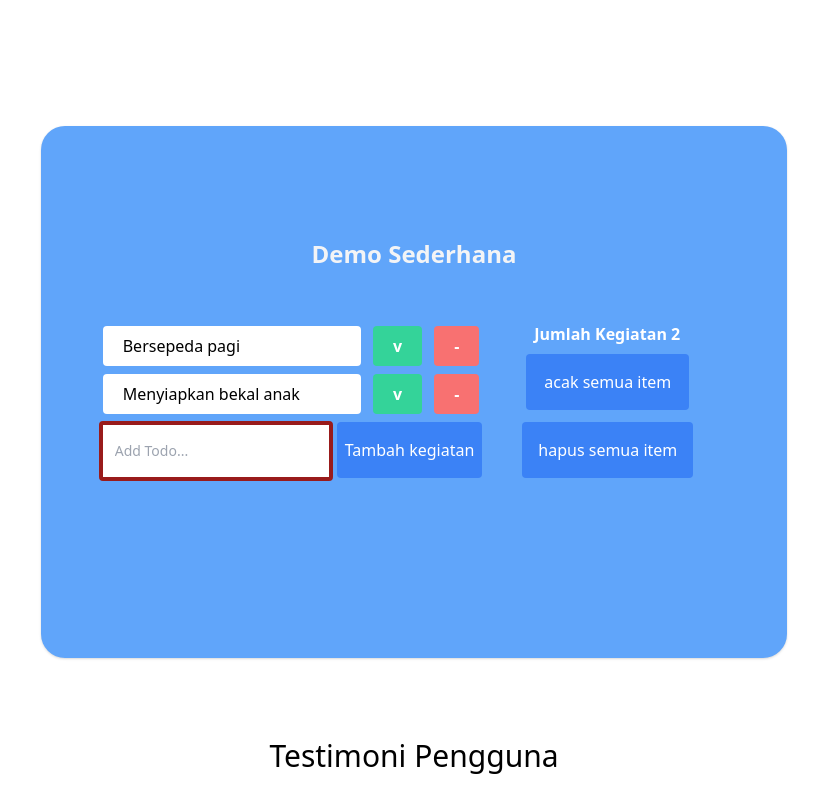
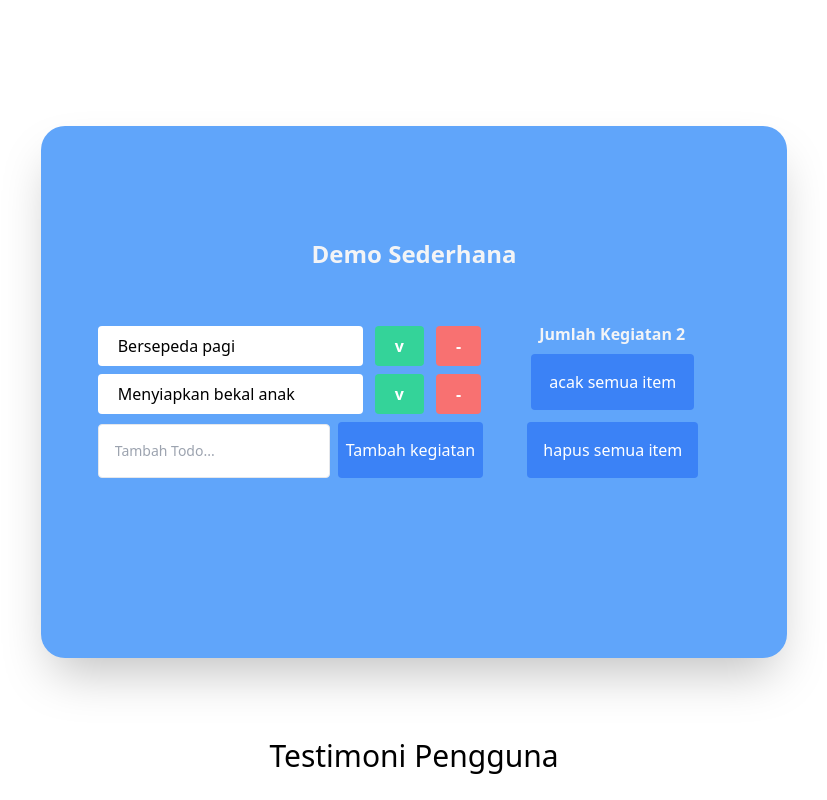
Before and after one commit to uyyoq/Dzikir-pagi-dan-petang, a Next.js app: page / in a window 1280 px wide. Shown: the part 2040-2840 px from the top of the page, without its empty margins (226-1053 px from the left). Built offline with nearby package versions, Linux system fonts and the light colour scheme.

Commit message:
change margin demo sederhana

```diff
--- a/Components/Demo Sederhana/demoSederhana.js
+++ b/Components/Demo Sederhana/demoSederhana.js
@@ -4,7 +4,7 @@ import { Element } from "react-scroll";
 const DemoSederhana = () => {
   return (
     <Element name="demoSederhana">
-      <div className="flex w-7/12 flex-col pt-20 bg-blue-400 h-full shadow rounded-3xl p-6 pb-44 mt-32  justify-center mx-auto">
+      <div className="flex w-7/12 flex-col pt-20 bg-blue-400 h-full shadow-2xl rounded-3xl p-6 pb-44 mt-32  justify-center mx-auto">
         <div className="flex flex-col justify-center m-8">
           <p className="text-2xl font-bold mb-5 text-gray-100 text-center">
             Demo Sederhana
--- a/Components/Demo Sederhana/todoApp.js
+++ b/Components/Demo Sederhana/todoApp.js
@@ -43,7 +43,7 @@ const TodoApp = (props) => {
 
   return (
     <div className="flex justify-center mx-auto">
-      <div className="todo-list">
+      <div className="">
         {todos.map((todo, index) => (
           <Todo
             key={index}
@@ -57,7 +57,7 @@ const TodoApp = (props) => {
       </div>
 
       <div className="flex flex-col mx-8">
-        <p className="px-4 font-bold text-white">Jumlah Kegiatan {totalTodo} </p>
+        <p className="px-4 font-bold text-gray-100">Jumlah Kegiatan {totalTodo} </p>
         {/* <p>{randomTodo}</p> */}
         <button
           className="py-4 px-4 m-2 bg-blue-500 hover:bg-blue-600 text-white rounded"
--- a/Components/Demo Sederhana/todoForm.js
+++ b/Components/Demo Sederhana/todoForm.js
@@ -14,15 +14,15 @@ const TodoForm = ({ addTodo }) => {
   };
 
   return (
-    <form onSubmit={handleSubmit}>
+    <form className="" onSubmit={handleSubmit}>
       <input
         type="text"
-        className="appearance-none rounded border-4 border-red-800 py-4 px-3 text-sm focus:outline-none w-"
+        className="appearance-none rounded border py-4 px-4 m-1 text-sm focus:outline-none w-7/12"
         value={value}
-        placeholder="Add Todo..."
+        placeholder="Tambah Todo..."
         onChange={e => setValue(e.target.value)}
       />
-        <button className="py-4 px-2 m-1 hover:bg-blue-600 bg-blue-500 text-white rounded">Tambah kegiatan</button>
+        <button className="py-4 px-2 m-1 bg-blue-500 text-white rounded">Tambah kegiatan</button>
     </form>
   );
 };
--- a/Components/Footer/footer.js
+++ b/Components/Footer/footer.js
@@ -42,8 +42,6 @@ const Footer = (props) => {
         </div>
       </div>
 
-      <div className="m-6 w-full top-0 right-0 inset-x-auto border-b-2  mx-auto"></div>
-
       <div className="flex justify-between mx-auto my-auto px-14 py-5">
         <div className="text-xs">
           <p>Amazing To Do App</p>
--- a/Components/Kontak/kontak.js
+++ b/Components/Kontak/kontak.js
@@ -118,7 +118,11 @@ const Kontak = () => {
         </div>
 
         <div className="flex bg-maps rounded shadow-xl float-right w-5/12 h-4/6 left-96 ml-72 z-10 absolute">
-          <p></p>
+          <div>
+            <p></p>
+            <p></p>
+            <p></p>
+          </div>
         </div>
       </div>
 
```
